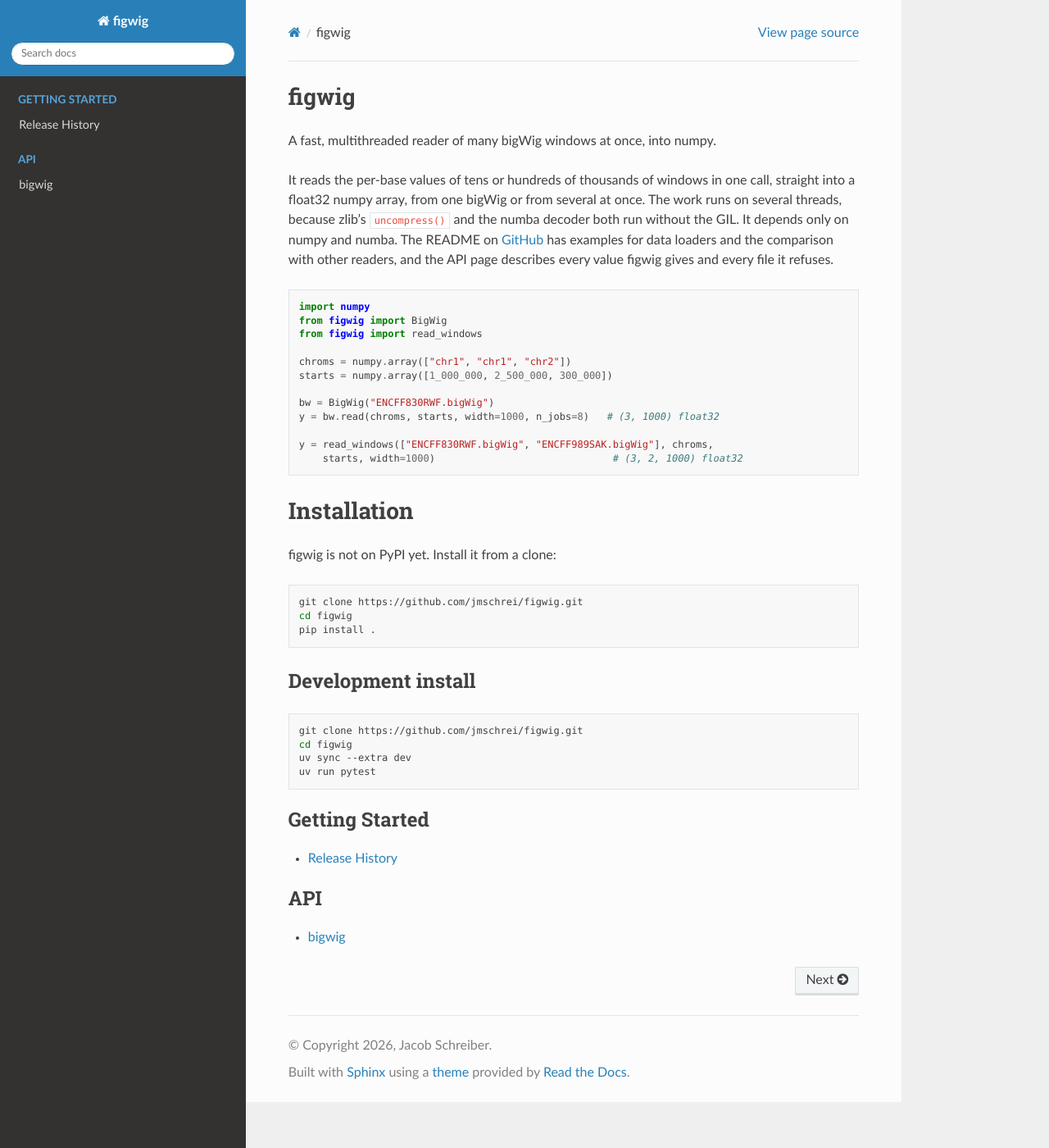
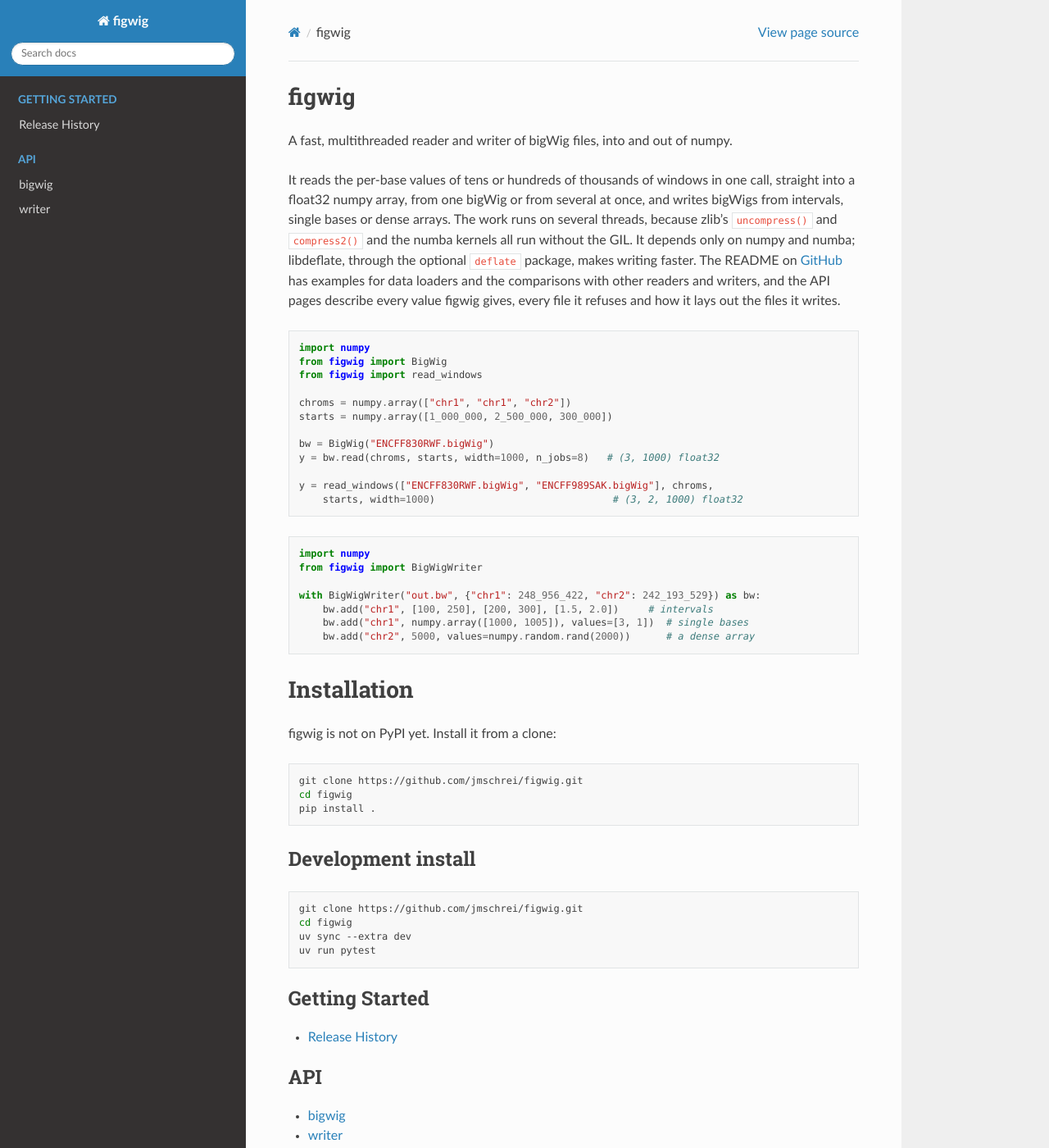
Before and after one commit to jmschrei/figwig, a Sphinx documentation site: the page built from docs/index.rst, in a window 1280 px wide and 1400 px high. Shown: the whole window at 82% size. Built offline with Sphinx 7.4.7 and the Read the Docs theme 3.1.0, drawn with Linux system fonts in a browser that asks for light colours.

Commit message:
DOC describe the writer in the README, the docs and the changelog
The README and the docs landing page now describe figwig as a reader and
a writer, with examples of BigWigWriter and write_bigwig, what is written
and where it differs from libBigWig, the fast extra, and a table timing
figwig against pyBigWig and pybigtools on two ENCODE tracks. The writer
has its own API page.

Co-Authored-By: Claude Opus 5.5 <noreply@anthropic.com>

```diff
--- /dev/null
+++ b/docs/api/writer.rst
@@ -0,0 +1,5 @@
+writer
+======
+
+.. automodule:: figwig.writer
+	:members: BigWigWriter, write_bigwig
--- a/docs/index.rst
+++ b/docs/index.rst
@@ -1,15 +1,19 @@
 figwig
 ======
 
-A fast, multithreaded reader of many bigWig windows at once, into numpy.
+A fast, multithreaded reader and writer of bigWig files, into and out of
+numpy.
 
 It reads the per-base values of tens or hundreds of thousands of windows in
 one call, straight into a float32 numpy array, from one bigWig or from several
-at once. The work runs on several threads, because zlib's ``uncompress()``
-and the numba decoder both run without the GIL. It depends only on numpy and
-numba. The README on `GitHub <https://github.com/jmschrei/figwig>`_ has
-examples for data loaders and the comparison with other readers, and the API
-page describes every value figwig gives and every file it refuses.
+at once, and writes bigWigs from intervals, single bases or dense arrays. The
+work runs on several threads, because zlib's ``uncompress()`` and
+``compress2()`` and the numba kernels all run without the GIL. It depends only
+on numpy and numba; libdeflate, through the optional ``deflate`` package,
+makes writing faster. The README on `GitHub <https://github.com/jmschrei/figwig>`_
+has examples for data loaders and the comparisons with other readers and
+writers, and the API pages describe every value figwig gives, every file it
+refuses and how it lays out the files it writes.
 
 .. code-block:: python
 
@@ -25,6 +29,16 @@ page describes every value figwig gives and every file it refuses.
 
     y = read_windows(["ENCFF830RWF.bigWig", "ENCFF989SAK.bigWig"], chroms,
         starts, width=1000)                              # (3, 2, 1000) float32
+
+.. code-block:: python
+
+    import numpy
+    from figwig import BigWigWriter
+
+    with BigWigWriter("out.bw", {"chr1": 248_956_422, "chr2": 242_193_529}) as bw:
+        bw.add("chr1", [100, 250], [200, 300], [1.5, 2.0])     # intervals
+        bw.add("chr1", numpy.array([1000, 1005]), values=[3, 1])  # single bases
+        bw.add("chr2", 5000, values=numpy.random.rand(2000))      # a dense array
 
 Installation
 ============
@@ -59,3 +73,4 @@ Development install
    :caption: API
 
    api/bigwig
+   api/writer
--- a/docs/whats_new.rst
+++ b/docs/whats_new.rst
@@ -20,4 +20,8 @@ Highlights
 
 	- A ``BigWig`` can be read from several threads at once and pickled, so it can be part of a PyTorch Dataset read by DataLoader workers under any start method.
 
+	- ``BigWigWriter(path, chroms, zooms=10, level=6, engine='auto', n_jobs=8)`` writes a bigWig chromosome by chromosome, with ``add(chrom, starts, ends, values)`` for intervals, ``add(chrom, positions, values=values)`` for single bases and ``add(chrom, start, values=array)`` for a dense array, whose bases equal to ``missing`` (0.0 unless given) or NaN are left out. ``write_bigwig(path, chroms, data)`` writes one from values held in memory in one call. Data blocks are compressed on up to ``n_jobs`` threads by zlib's ``compress2()``, or by libdeflate when the ``deflate`` package is installed (the new ``fast`` extra), both called without the GIL; ``engine='isal'`` uses ISA-L. Zoom levels are built when the writer is closed.
+
+	- Written files are laid out as libBigWig, pyBigWig's writer, lays them out, and a file of intervals or single bases without zoom levels written with zlib at level 6 is pyBigWig's byte for byte. Where libBigWig writes a wrong value, figwig writes the correct one: the header's maximum when the first value is the largest or no value is positive, the end of the last fixedStep block of each call, which libBigWig puts 6 bases past it, and the sum and sum of squares of the last zoom record of each zoom block, which libBigWig leaves at 0. libBigWig's empty blocks are not written, and zoom levels go on past a level that is no smaller than the one before it, where libBigWig stops.
+
 	- The reader began inside tangermeme's ``extract_loci`` (tangermeme #107).
--- a/pyproject.toml
+++ b/pyproject.toml
@@ -5,7 +5,7 @@ build-backend = "hatchling.build"
 [project]
 name = "figwig"
 dynamic = ["version"]
-description = "A fast, multithreaded reader of many bigWig windows at once, into numpy."
+description = "A fast, multithreaded reader and writer of bigWig files, into and out of numpy."
 readme = "README.md"
 license = "MIT"
 license-files = ["LICENSE"]
```
Also changed, not shown: README.md (+156 -2 lines), 1 other file.
